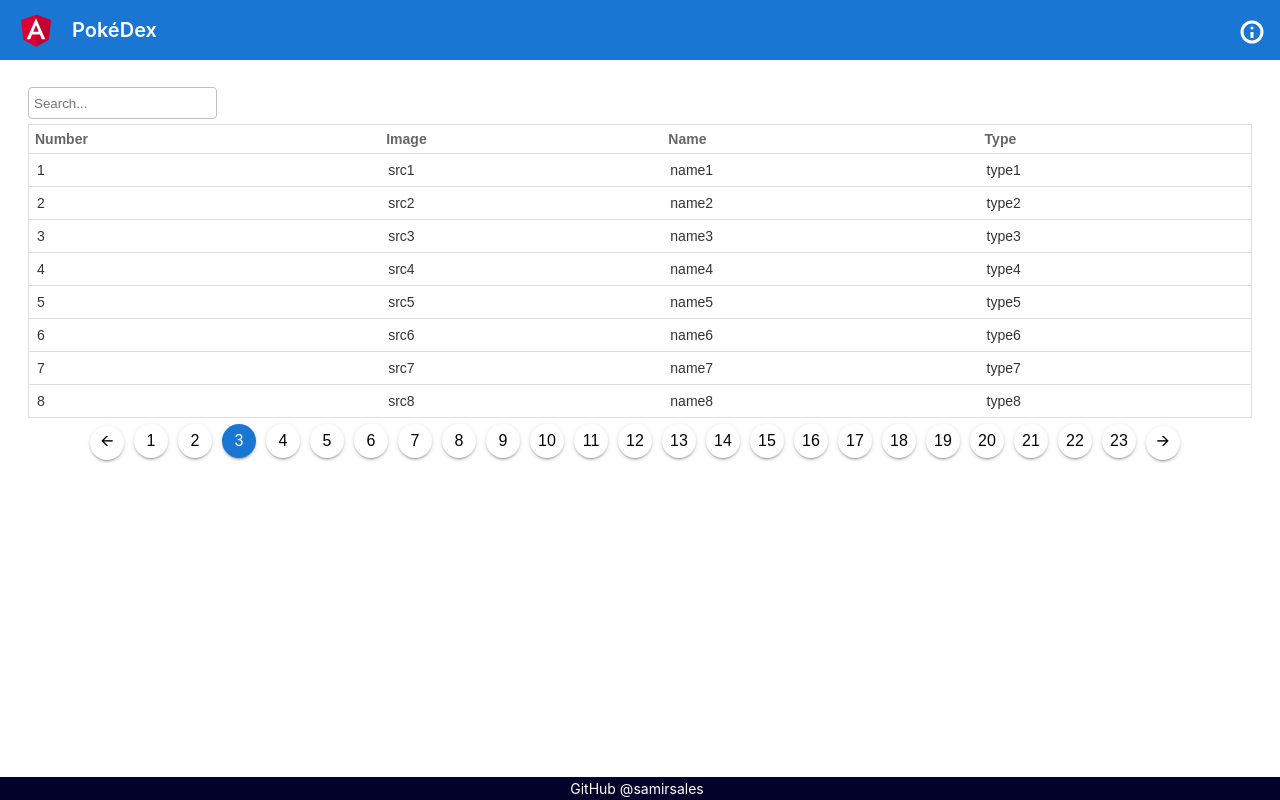
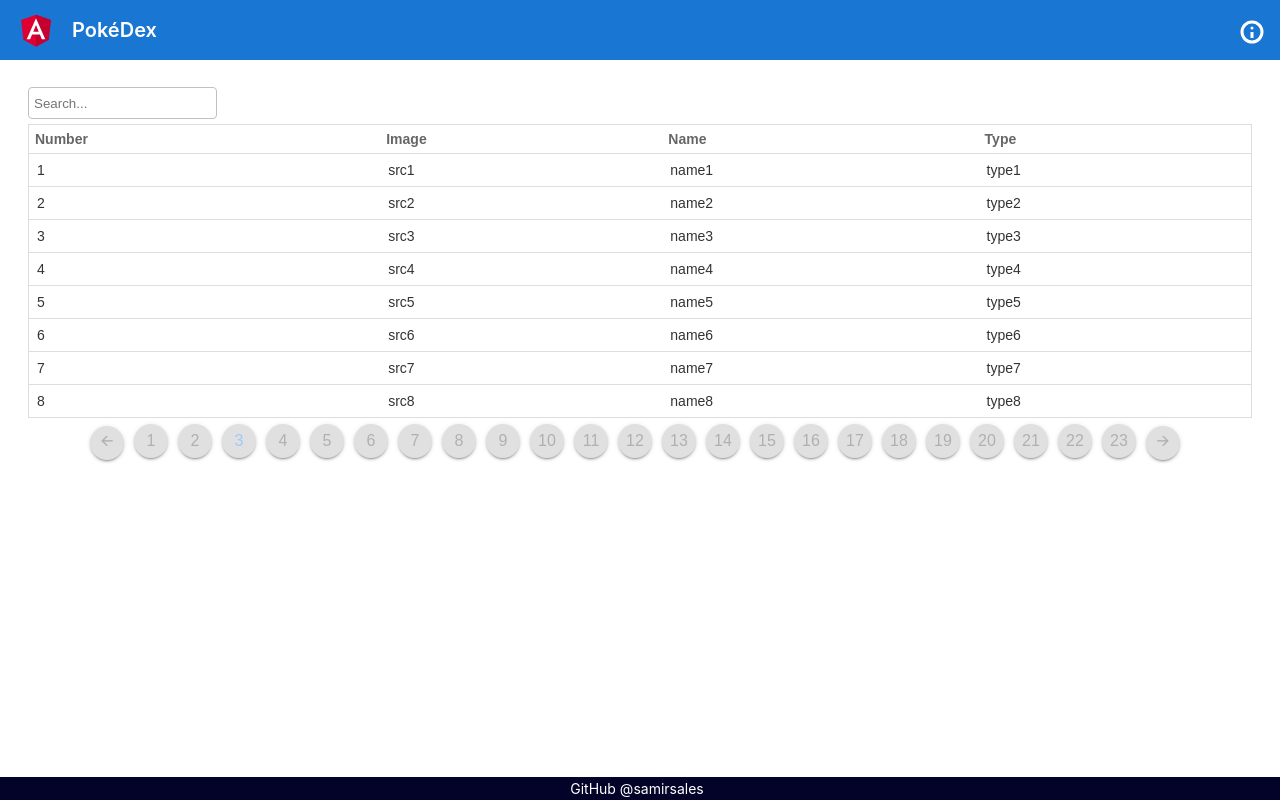
Before and after one commit to SamirSales/pokedex-angular, an Angular app: page /pokemons in a window 1280 px wide. Built offline with nearby package versions, Linux system fonts and the light colour scheme.

Commit message:
#master table-paginator.component (update)

```diff
--- a/src/app/components/pokemon-table/pokemon-table.component.html
+++ b/src/app/components/pokemon-table/pokemon-table.component.html
@@ -2,6 +2,7 @@
 <app-table [headers]="headers" [items]="pokemons"></app-table>
 
 <app-table-paginator
+    [disabled]="isLoading"
     [pageQuantity]="pageQuantity"
     [selectedIndex]="selectedIndex"
     (changeSelectedIndex)="onChangeSelectedPaginatorIndex($event)"
--- a/src/app/components/pokemon-table/pokemon-table.component.ts
+++ b/src/app/components/pokemon-table/pokemon-table.component.ts
@@ -10,6 +10,7 @@
 
     pageQuantity: number = 23;
     selectedIndex: number = 3;
+    isLoading: boolean = true;
 
     headers = [
         { text: 'Number', input: 'number' },
--- a/src/app/components/table-paginator/table-paginator.component.css
+++ b/src/app/components/table-paginator/table-paginator.component.css
@@ -24,3 +24,12 @@
     background-color: transparent;
     box-shadow: none !important;
 }
+
+.disabled-container button {
+    background-color: #e0e0e0 !important;
+    color: #b0b0b0 !important;
+}
+
+.disabled-container button.selected {
+    color: #9fcaf5 !important;
+}
--- a/src/app/components/table-paginator/table-paginator.component.html
+++ b/src/app/components/table-paginator/table-paginator.component.html
@@ -1,4 +1,4 @@
-<div id="table-paginator" #tablePaginatorContainer>
+<div id="table-paginator" [class]="getContainerCssClasses()" #tablePaginatorContainer>
     <button (click)="onClickLeftButton()">🡨</button>
 
     <span *ngFor="let element of getElements()">
--- a/src/app/components/table-paginator/table-paginator.component.ts
+++ b/src/app/components/table-paginator/table-paginator.component.ts
@@ -19,6 +19,7 @@
 
     @Input() pageQuantity: number = 10;
     @Input() selectedIndex: number = 1;
+    @Input() disabled: boolean = false;
     @Output() changeSelectedIndex: EventEmitter<number> = new EventEmitter();
 
     widthContainer: number = 0;
@@ -128,20 +129,24 @@
         return result > 0 ? result : 1;
     }
 
+    getContainerCssClasses() {
+        return this.disabled ? 'disabled-container' : '';
+    }
+
     onClick(element: any) {
-        if (element.hasAction) {
+        if (element.hasAction && !this.disabled) {
             this.changeSelectedIndex.emit(element.value);
         }
     }
 
     onClickLeftButton() {
-        if (this.selectedIndex > 1) {
+        if (this.selectedIndex > 1 && !this.disabled) {
             this.changeSelectedIndex.emit(this.selectedIndex - 1);
         }
     }
 
     onClickRightButton() {
-        if (this.selectedIndex < this.pageQuantity) {
+        if (this.selectedIndex < this.pageQuantity && !this.disabled) {
             this.changeSelectedIndex.emit(this.selectedIndex + 1);
         }
     }
```
